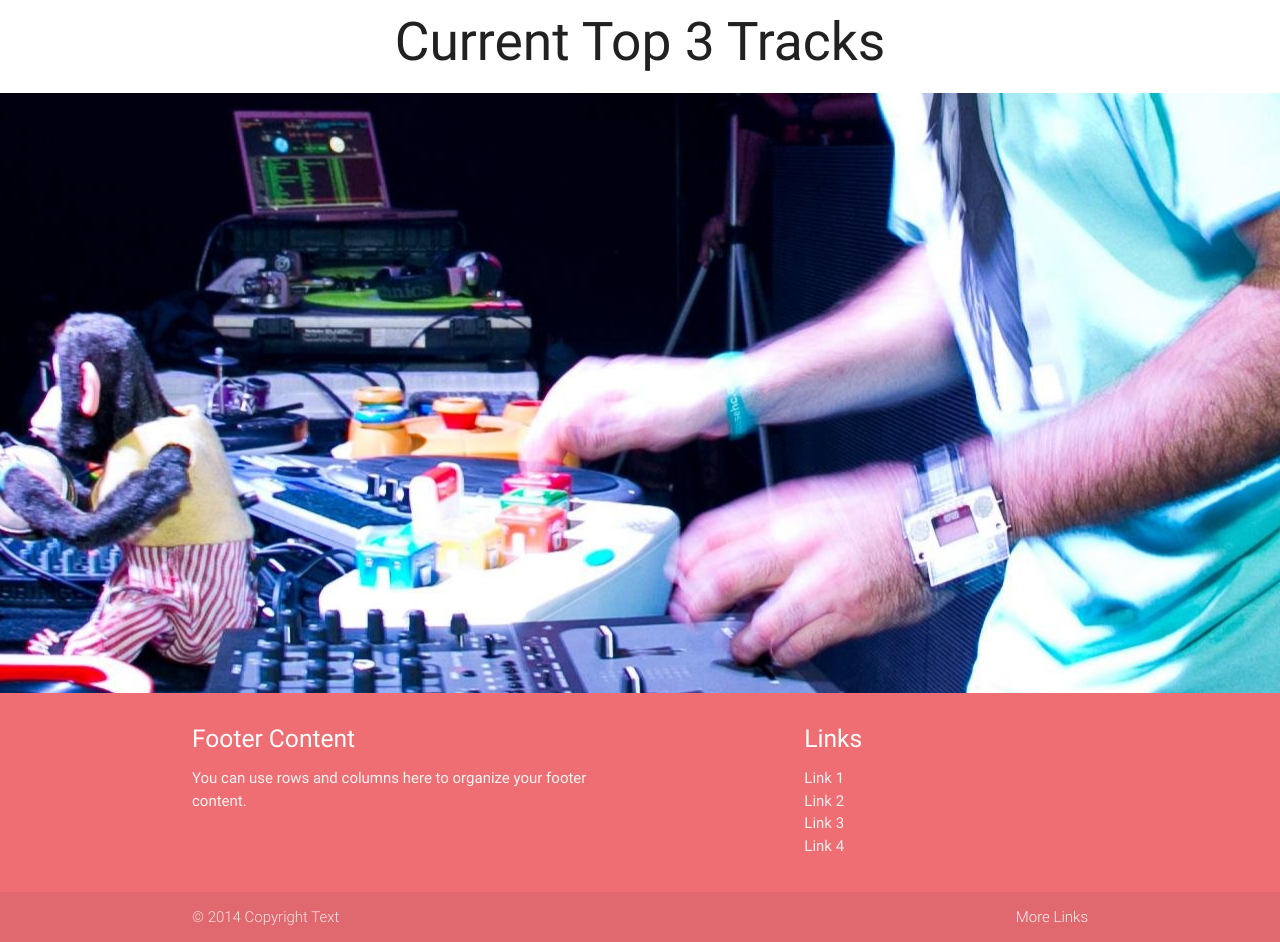
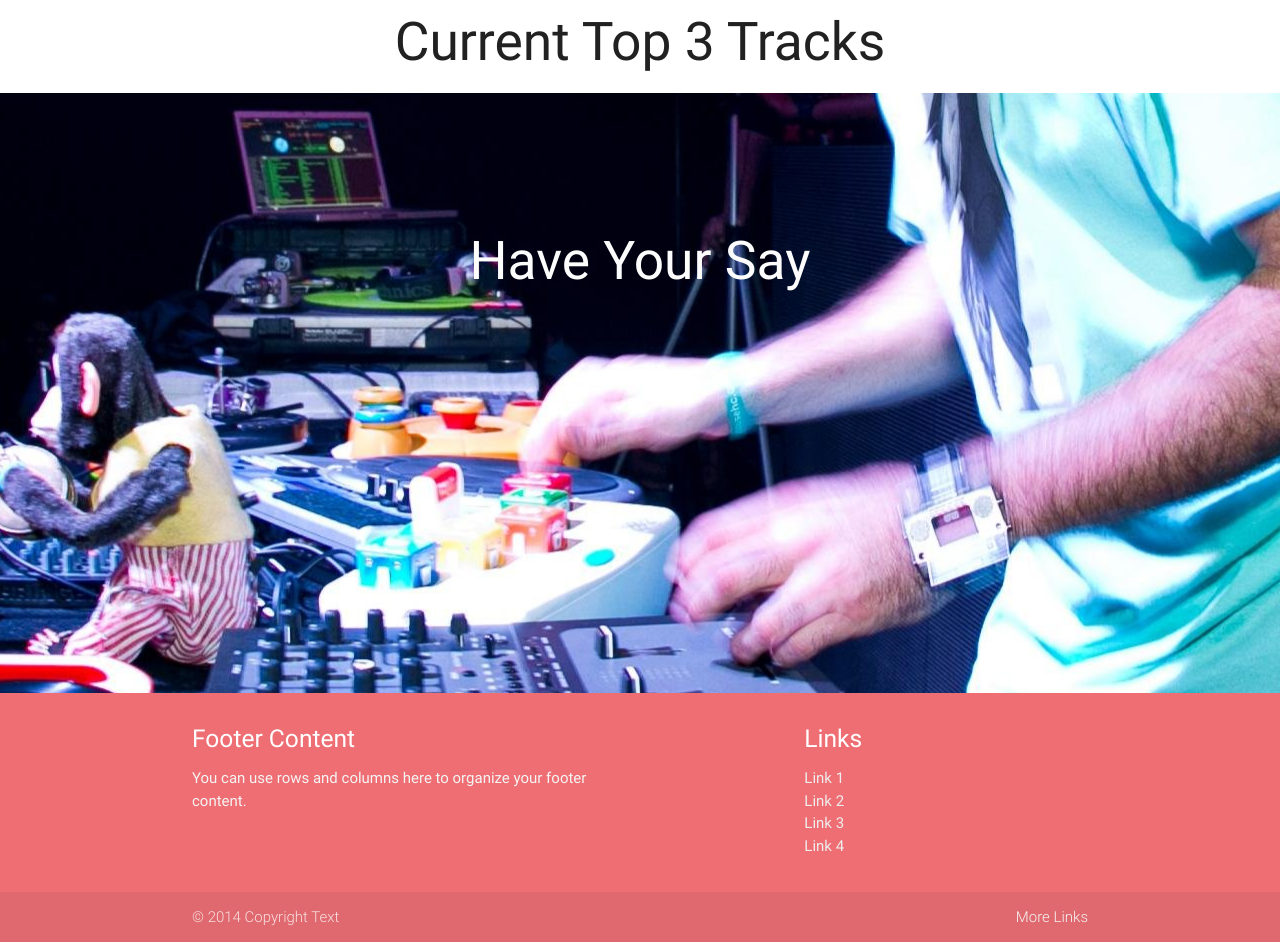
Before and after one commit to Code-Institute-Submissions/dhamma1991-milestone-project-3, a Flask app: page / in a window 1280 px wide. Shown: the part 678-1620 px from the top of the page. Run offline with Flask 2, Linux system fonts and the light colour scheme; data that the repository does not hold is empty; some libraries are stand-ins or nearby versions.

Commit message:
Added text to 2nd parallax image

```diff
--- a/templates/index.html
+++ b/templates/index.html
@@ -24,6 +24,7 @@
         </div>
         <div class="parallax-container">
             <div class="parallax"><img src="static/images/index_2.jpg"></div>
+            <p class="center-align">Have Your Say</p>
         </div>
     </main>
 {% endblock %}
```
